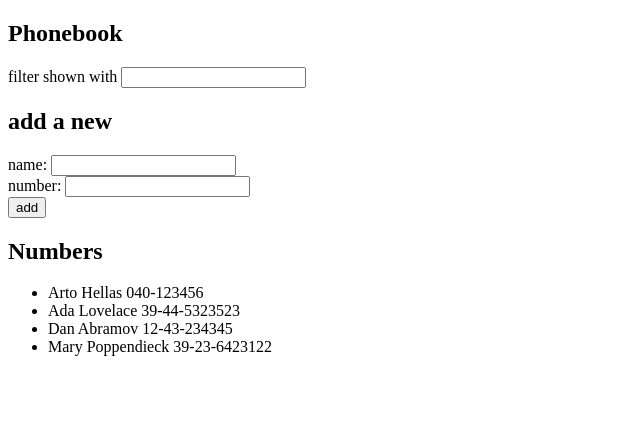
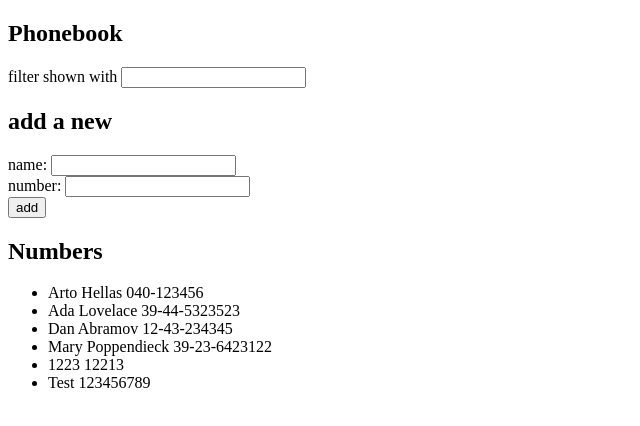
Before and after one commit to salahadawi/fullstackopen, a React (Create React App) app in the folder part2/phonebook/: page / in a window 1280 px wide. Shown: the top 426 px of the page, without its empty margins (0-640 px from the left). Built offline with nearby package versions, Linux system fonts and the light colour scheme; data requests are answered from the project's data file.

Commit message:
part 2.15

```diff
--- a/part2/phonebook/db.json
+++ b/part2/phonebook/db.json
@@ -1,5 +1,5 @@
 {
-    "persons":[
+  "persons": [
     {
       "name": "Arto Hellas",
       "number": "040-123456",
@@ -19,6 +19,16 @@
       "name": "Mary Poppendieck",
       "number": "39-23-6423122",
       "id": 4
+    },
+    {
+      "name": "1223",
+      "number": "12213",
+      "id": 5
+    },
+    {
+      "name": "Test",
+      "number": "123456789",
+      "id": 6
     }
   ]
 }
--- a/part2/phonebook/src/App.js
+++ b/part2/phonebook/src/App.js
@@ -46,9 +46,17 @@ const App = () => {
     if (persons.find(person => person.name === newName)) {
       alert(`${newName} is already added to phonebook`)
     }
-    setPersons(persons.concat({ name: newName, number: newNumber }))
-    setNewName('')
-    setNewNumber('')
+
+    const newPerson = { name: newName, number: newNumber }
+
+    axios
+      .post('http://localhost:3001/persons', newPerson)
+      .then(response => {
+        console.log(response)
+        setPersons(persons.concat(response.data))
+        setNewName('')
+        setNewNumber('')
+      })
   }
 
   useEffect(() => {
```
Lines whose indentation alone changed are shown as unchanged.
